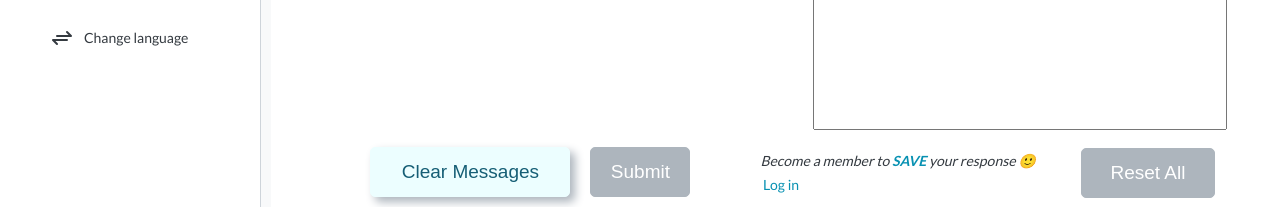
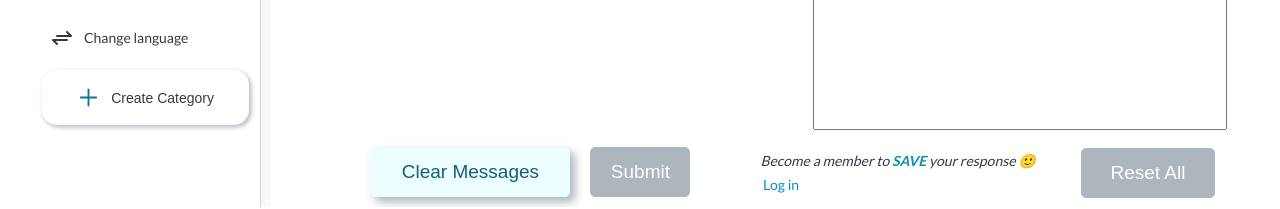
Before and after one commit to MichaelSukkiSong/Codebuddy, a React (Create React App) app in the folder codebuddy_client/: page /playground in a window 1280 px wide. Shown: the part 551-760 px from the top of the page. Built offline with nearby package versions, Linux system fonts and the light colour scheme; no server answers.

Commit message:
made create category button and cleaned up a comment

```diff
--- /dev/null
+++ b/codebuddy_client/src/components/Modal.js
@@ -0,0 +1,10 @@
+const Modal = ({ onClose }) => {
+  return (
+    <div>
+      <div>Modal</div>
+      <button onClick={onClose}>Close</button>
+    </div>
+  );
+};
+
+export default Modal;
--- a/codebuddy_client/src/components/Sidebar.js
+++ b/codebuddy_client/src/components/Sidebar.js
@@ -1,4 +1,6 @@
 import './Sidebar.scss';
+import { useState } from 'react';
+import { createPortal } from 'react-dom';
 import { useDispatch } from 'react-redux';
 import { NavLink } from 'react-router-dom';
 import { TbBulb } from 'react-icons/tb';
@@ -10,9 +12,12 @@ import { BsLightningCharge } from 'react-icons/bs';
 import { BsGlobe } from 'react-icons/bs';
 import { GrTest } from 'react-icons/gr';
 import { TbArrowsExchange } from 'react-icons/tb';
+import { AiOutlinePlus } from 'react-icons/ai';
 import { clearMessagesExceptOne } from '../store';
+import Modal from './Modal';
 
 const Sidebar = () => {
+  const [showModal, setShowModal] = useState(false);
   const dispatch = useDispatch();
 
   const handleSidebarClick = () => {
@@ -133,6 +138,19 @@ const Sidebar = () => {
           </NavLink>
         </li>
       </ul>
+      <div className="sidebar__btn">
+        <button onClick={() => setShowModal(true)}>
+          <div className="plus-icon">
+            <AiOutlinePlus />
+          </div>
+          <span>Create Category</span>
+        </button>
+        {showModal &&
+          createPortal(
+            <Modal onClose={() => setShowModal(false)} />,
+            document.body
+          )}
+      </div>
     </div>
   );
 };
--- a/codebuddy_client/src/components/Sidebar.scss
+++ b/codebuddy_client/src/components/Sidebar.scss
@@ -4,14 +4,12 @@
 .sidebar {
   width: 100%;
   height: 100%;
-  display: flex;
 
   border-right: 1px solid variables.$color-gray-4;
 
   &__list {
     list-style: none;
     width: 100%;
-    // min-width: 84%;
   }
 
   &__item {
@@ -44,4 +42,41 @@
     margin-right: 1rem;
     @include mixins.flexCenter;
   }
+
+  &__btn {
+    display: flex;
+    justify-content: center;
+    align-items: center;
+
+    & > button {
+      width: 90%;
+      background-color: variables.$color-white;
+      border: none;
+      padding: 1.5rem 2.5rem;
+      border-radius: 15px;
+      font-size: variables.$default-font-size-small-1;
+      cursor: pointer;
+      transition: all 0.2s;
+      color: variables.$color-gray-8;
+      box-shadow: 2px 2px 5px variables.$color-gray-5;
+      display: flex;
+      justify-content: center;
+      align-items: center;
+
+      & > .plus-icon {
+        font-size: 2.5rem;
+        color: variables.$color-primary-7;
+        display: flex;
+        justify-content: center;
+        align-items: center;
+        margin-right: 1rem;
+      }
+
+      &:hover {
+        background-color: variables.$color-gray-0;
+        color: variables.$color-gray-8;
+        box-shadow: 5px 5px 10px variables.$color-gray-5;
+      }
+    }
+  }
 }
```
